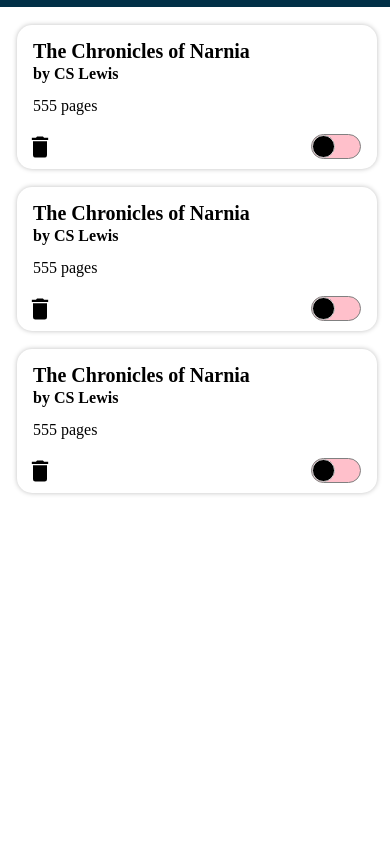
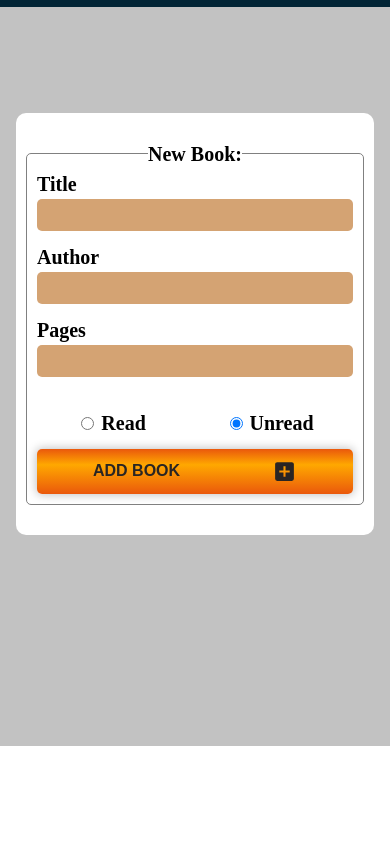
Before and after one commit to JoshDagat/Odin-Library, a website with bundled scripts: page index.html in a window 390 px wide. Shown: the part 98-948 px from the top of the page. After the commit the page ends 844 px from the top, so only its background shows below. Built offline with nearby package versions, Linux system fonts and the light colour scheme.

Commit message:
Add responsive styles to add book form

```diff
--- a/index.css
+++ b/index.css
@@ -84,10 +84,6 @@ header>.action-group>button:last-of-type {
   }
 }
 
-.btn-new-entry {
-  max-width: 200px;
-  margin: 16px auto 0 0;
-}
 
 .book {
   background-color: #fff;
@@ -140,9 +136,7 @@ header>.action-group>button:last-of-type {
   justify-content: space-between;
 }
 
-.book .btn-delete {
-  margin-left: -11px;
-}
+
 
 .status-slider {
   width: 50px;
@@ -170,22 +164,6 @@ header>.action-group>button:last-of-type {
   background-color: greenyellow;
 }
 
-.btn-delete {
-  width: 35px;
-  height: 35px;
-  background: url("./assets/images/delete.svg");
-  background-size: 80%;
-  background-repeat: no-repeat;
-  background-position: center;
-  cursor: pointer;
-}
-
-.btn-delete:hover {
-  background: url("./assets/images/delete-empty.svg");
-  background-repeat: no-repeat;
-  background-position: center;
-  background-size: 80%;
-}
 
 
 
@@ -228,10 +206,14 @@ header>.action-group>button:last-of-type {
   transform: translateY(100%);
   transition: transform 1.05s ease-in-out;
   visibility: hidden;
+
+  display: flex;
+  flex-direction: column;
+  justify-content: center;
 }
 
 .add-book-modal.active form {
-  display: block;
+  display: flex;
   visibility: visible;
   transform: translateY(0);
 
@@ -265,6 +247,10 @@ fieldset {
 .form-radio {
   display: flex;
   justify-content: space-around;
+}
+
+.radio-group {
+  margin-bottom: 16px;
 }
 
 .radio-group>input,
@@ -314,7 +300,7 @@ input[type="number"] {
   border: none;
 }
 
-.btn-add {
+.add-book-modal .btn-add {
   background: linear-gradient(rgb(234, 88, 12),
       rgba(234, 88, 12, 1) 0%,
       rgba(255, 168, 0, 1) 35%,
@@ -323,7 +309,7 @@ input[type="number"] {
   /* width: 80%; */
   align-items: center;
   justify-content: space-around;
-  /* border-radius: 5px; */
+  border-radius: 5px;
   padding: 10px;
   cursor: pointer;
   box-shadow: 0px 0px 10px 1px rgba(0, 0, 0, 0.24);
@@ -342,3 +328,29 @@ input[type="number"] {
   width: 25px;
   height: 25px;
 }
+
+.btn-new-entry {
+  max-width: 200px;
+  margin: 16px auto 0 0;
+}
+
+.btn-delete {
+  width: 35px;
+  height: 35px;
+  background: url("./assets/images/delete.svg");
+  background-size: 80%;
+  background-repeat: no-repeat;
+  background-position: center;
+  cursor: pointer;
+}
+
+.btn-delete:hover {
+  background: url("./assets/images/delete-empty.svg");
+  background-repeat: no-repeat;
+  background-position: center;
+  background-size: 80%;
+}
+
+.book .btn-delete {
+  margin-left: -11px;
+}
--- a/index.html
+++ b/index.html
@@ -20,45 +20,10 @@
   </header>
   <main class="content">
     <div class="books-wrapper">
-      <div class="book">
-        <p class="title">The Chronicles of Narnia</p>
-        <p class="author">by CS Lewis</p>
-        <span>555 pages</span>
-        <div class="action-group">
-          <button class="btn-base btn-delete">
-          </button>
-          <div class="status-slider">
-            <div class="slider-indicator read"></div>
-          </div>
-        </div>
-      </div>
-      <div class="book">
-        <p class="title">The Chronicles of Narnia</p>
-        <p class="author">by CS Lewis</p>
-        <span>555 pages</span>
-        <div class="action-group">
-          <button class="btn-base btn-delete">
-          </button>
-          <div class="status-slider">
-            <div class="slider-indicator read"></div>
-          </div>
-        </div>
-      </div>
-      <div class="book">
-        <p class="title">The Chronicles of Narnia</p>
-        <p class="author">by CS Lewis</p>
-        <span>555 pages</span>
-        <div class="action-group">
-          <button class="btn-base btn-delete">
-          </button>
-          <div class="status-slider">
-            <div class="slider-indicator read"></div>
-          </div>
-        </div>
-      </div>
+
     </div>
   </main>
-  <div class="add-book-modal">
+  <div class="add-book-modal active">
     <form action="#" id="new-book">
       <fieldset>
         <legend>New Book:</legend>
```
